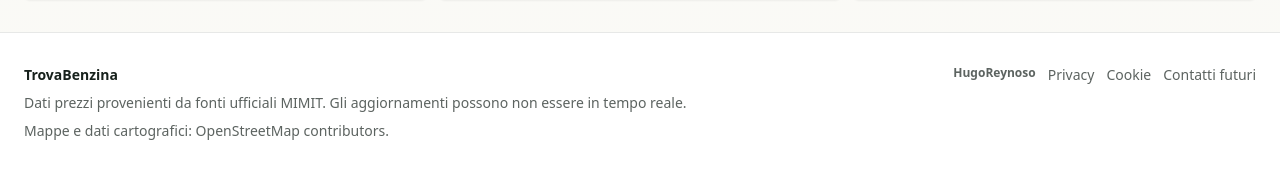
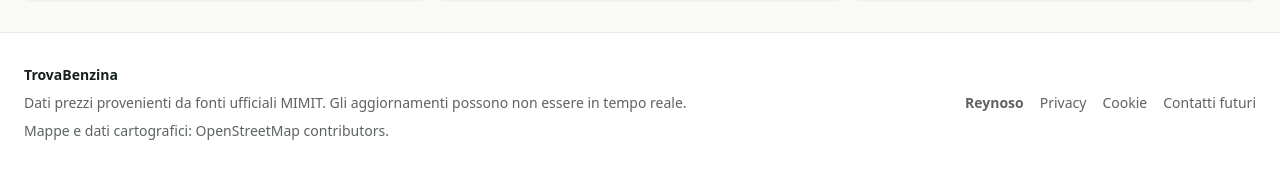
Before and after one commit to HugoReynoso/TrovaBenzina-frontend, a Next.js app: page / in a window 1280 px wide. Shown: the part 1814-1984 px from the top of the page. Built offline with nearby package versions, Linux system fonts and the light colour scheme; no server answers.

Commit message:
Polish footer author link

```diff
--- a/src/components/Footer.tsx
+++ b/src/components/Footer.tsx
@@ -11,14 +11,14 @@ export function Footer() {
           </p>
           <p className="mt-2">Mappe e dati cartografici: OpenStreetMap contributors.</p>
         </div>
-        <nav aria-label="Link footer" className="flex flex-wrap gap-3 md:justify-end">
+        <nav aria-label="Link footer" className="flex flex-wrap items-center gap-x-4 gap-y-2 md:justify-end">
           <a
-            className="text-xs font-bold text-ink/58 hover:text-petrol hover:underline"
+            className="text-sm font-bold text-ink/62 hover:text-petrol hover:underline"
             href="https://hugoreynoso.github.io/"
             target="_blank"
             rel="noreferrer"
           >
-            HugoReynoso
+            Reynoso
           </a>
           <Link className="hover:text-petrol hover:underline" href="/privacy">
             Privacy
```
